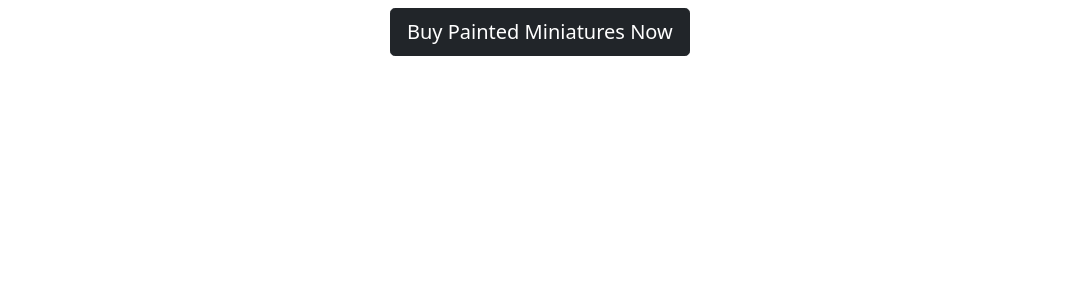
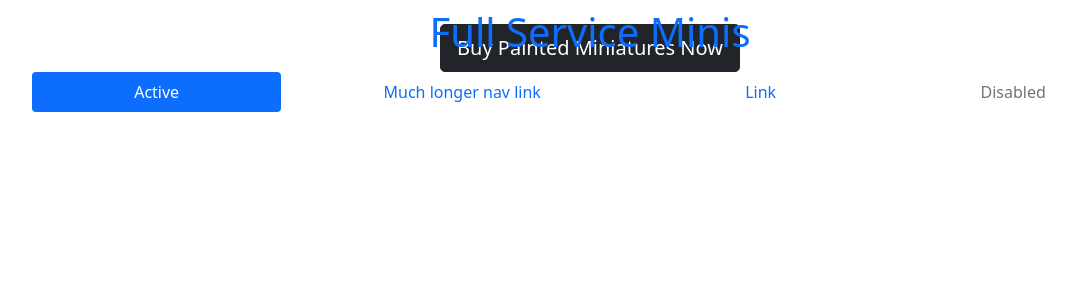
Before and after one commit to dudeguythethird/full-service-minis, a Django app: page / in a window 1280 px wide. Shown: the top 300 px of the page, without its empty margins (50-1126 px from the left). Run offline with Django 3.2, Linux system fonts and the light colour scheme.

Commit message:
further work on hompage and base template

```diff
--- a/home/templates/home/index.html
+++ b/home/templates/home/index.html
@@ -1,5 +1,13 @@
 {% extends "base.html" %}
 {% load static %}
+
+{% block page_header %}
+    <div class="container header-container">
+        <div class="row">
+            <div class="col"></div>
+        </div>
+    </div>
+{% endblock %}
 
 {% block content %}
     <div class="container">
@@ -9,8 +17,8 @@
             <div class="col-4 my-auto"></div>
         </div>
         <div class="row">
-            <div class="col-12">
-                <h4 class="mx-auto my-2" style="width: 400px;">
+            <div class="col-12 text-center">
+                <h4 class="my-4">
                     <a href="" class="btn btn-lg btn-dark rounded-4 red">Buy Painted Miniatures Now</a>
                 </h4>
             </div>
--- a/templates/base.html
+++ b/templates/base.html
@@ -41,7 +41,34 @@
 </head>
 
 <body>
-    <header class="container fixed-top"></header>
+    <header class="container fixed-top">
+        <div class="row">
+            <div class="col-sm-10 col-md-12 text-center">
+                <h1>
+                    <a href="{% url 'home' %}" class="nav-link">Full Service Minis</a>
+                </h1>
+            </div>
+            <div class="col-sm-2 d-md-none"></div>
+        </div>
+        <div class="row d-sm-none d-md-block">
+            <div class="col-12">
+                <ul class="nav nav-pills nav-fill">
+                    <li class="nav-item">
+                        <a class="nav-link active" aria-current="page" href="#">Active</a>
+                    </li>
+                    <li class="nav-item">
+                        <a class="nav-link" href="#">Much longer nav link</a>
+                    </li>
+                    <li class="nav-item">
+                        <a class="nav-link" href="#">Link</a>
+                    </li>
+                    <li class="nav-item">
+                        <a class="nav-link disabled" href="#" tabindex="-1" aria-disabled="true">Disabled</a>
+                    </li>
+                </ul>
+            </div>
+        </div>
+    </header>
 
     <!--This message container is from the course, review whether you need it for your project.-->
     {% if messages %}
```
